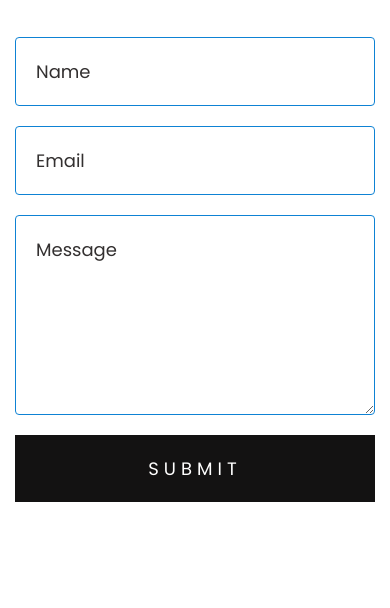
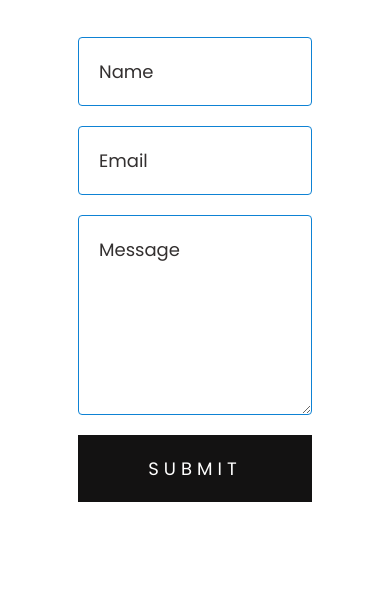
Before and after one commit to ashish-thakur111/my-website, a Gatsby site: page /contact in a window 390 px wide. Shown: the part 71-679 px from the top of the page. Built offline with nearby package versions, Linux system fonts and the light colour scheme; Gatsby itself is replaced by a stand-in of ours.

Commit message:
make contact responsive

```diff
--- a/src/pages/contact.scss
+++ b/src/pages/contact.scss
@@ -11,7 +11,7 @@ form {
     border-radius: 4px;
     border-color: #0e82d4;
     padding: 20px;
-        width: 700px;
+    width: 60vw;
     margin-bottom: 20px;
     font-size: 18px;
     outline: none;
@@ -46,7 +46,7 @@ form {
     background: rgb(19, 18, 18);
     color: #fff;
     padding: 20px;
-        width: 100%;
+    width: 60vw;
     text-transform: uppercase;
     letter-spacing: 5px;
 
@@ -61,16 +61,7 @@ form {
   form {
     input,
     textarea {
-            width: 480px;
+      width: 60vw;
     }
   }
 }
-
-@media (max-width: 500px) {
-    form {
-        input,
-        textarea {
-            width: 360px;
-        }
-    }
-}
```
Lines whose indentation alone changed are shown as unchanged.
